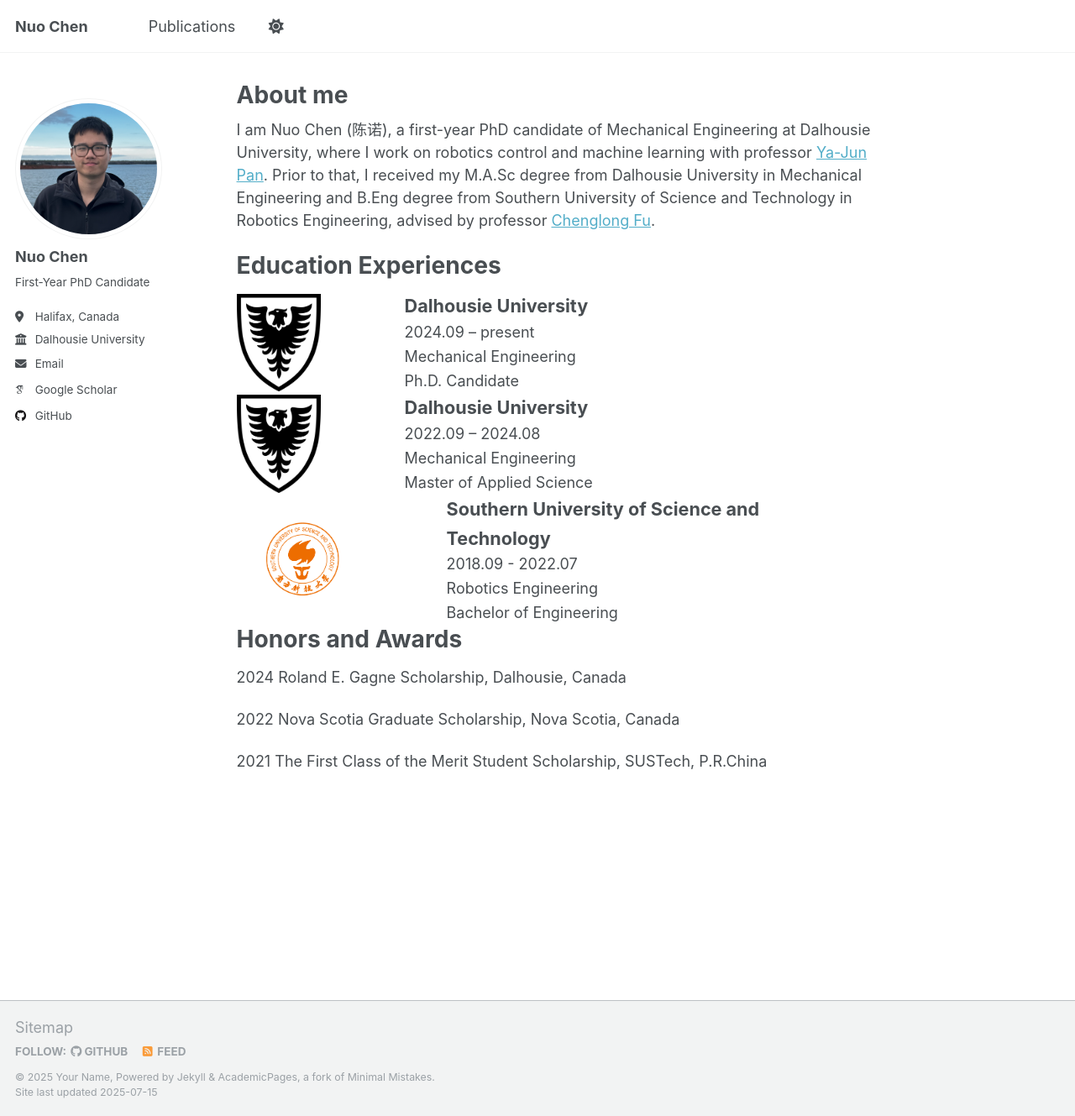
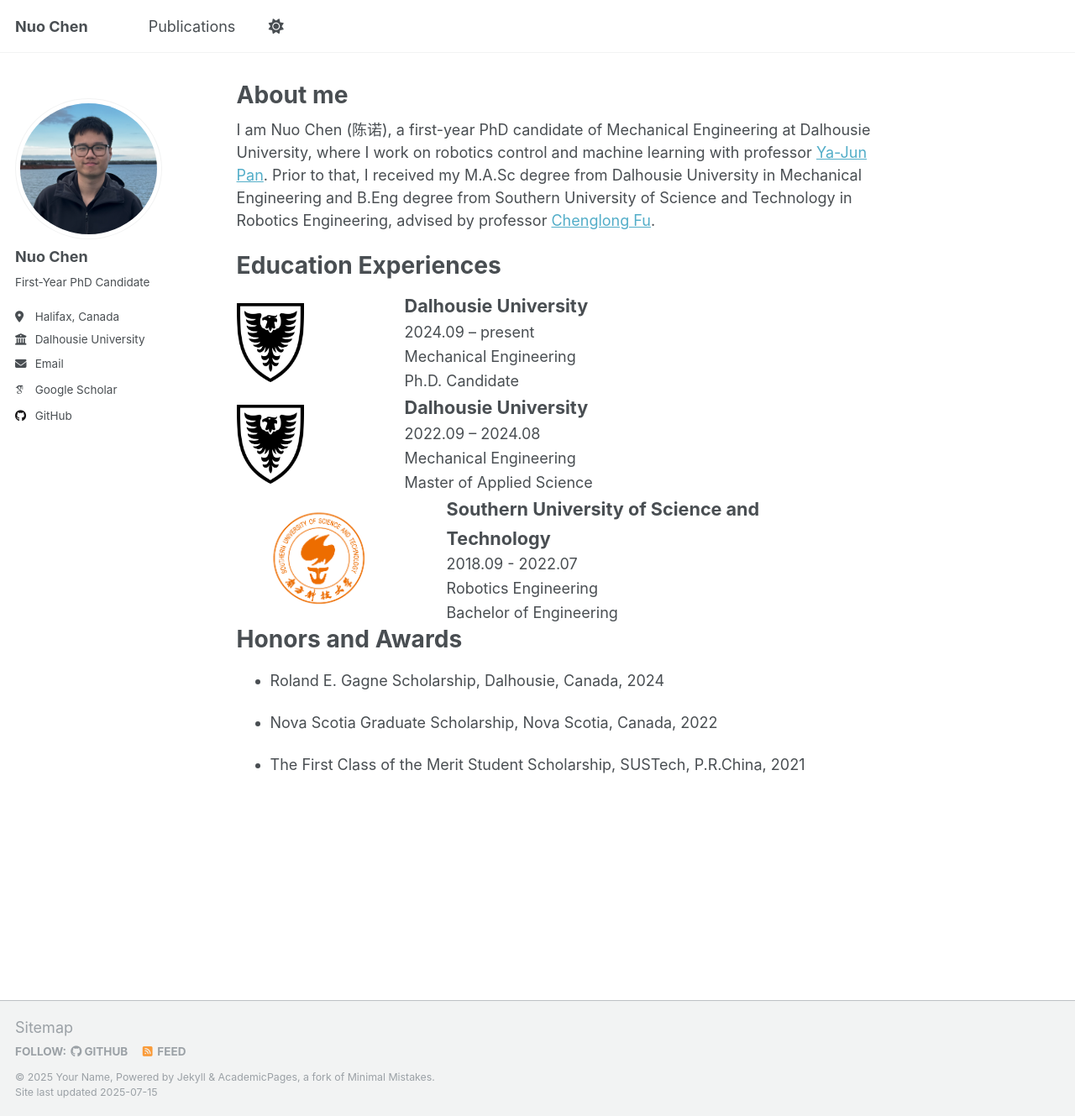
Before and after one commit to NuoChen1999/nuochen1999.github.io, a Jekyll site: the page built from _pages/about.md, in a window 1280 px wide and 1329 px high. Shown: the whole window at 84% size. Built offline with Jekyll 4.4.1, drawn with Linux system fonts in a browser that asks for light colours; some web fonts are replaced; a script that is not in the unit is left out.

Commit message:
Update about.md

```diff
--- a/_pages/about.md
+++ b/_pages/about.md
@@ -12,7 +12,7 @@ I am Nuo Chen (陈诺), a first-year PhD candidate of Mechanical Engineering at
 # Education Experiences
 <div style="width:100%; max-width:700px; display:table;line-height: 1.6;">
   <div style="display:table-cell; vertical-align:middle; width:200px;">
-    <img src="/images/dal-logo.png" alt="Dal Logo" style="max-width:100px; height:auto;">
+    <img src="/images/dal-logo.png" alt="Dal Logo" style="max-width:80px; height:auto;">
   </div>
   <div style="display:table-cell; vertical-align:middle;">
     <div style="font-weight: bold; font-size: 1.2em;">Dalhousie University</div>
@@ -24,7 +24,7 @@ I am Nuo Chen (陈诺), a first-year PhD candidate of Mechanical Engineering at
 
 <div style="width:100%; max-width:700px; display:table;line-height: 1.6;">
   <div style="display:table-cell; vertical-align:middle; width:200px;">
-    <img src="/images/dal-logo.png" alt="Dal Logo" style="max-width:100px; height:auto;">
+    <img src="/images/dal-logo.png" alt="Dal Logo" style="max-width:80px; height:auto;">
   </div>
   <div style="display:table-cell; vertical-align:middle;">
     <div style="font-weight: bold; font-size: 1.2em;">Dalhousie University</div>
@@ -36,7 +36,7 @@ I am Nuo Chen (陈诺), a first-year PhD candidate of Mechanical Engineering at
 
 <div style="width:100%; max-width:700px; display:table;line-height: 1.6;">
   <div style="display:table-cell; vertical-align:middle; width:250px;">
-    <img src="/images/sustech-logo.png" alt="SUSTech Logo" style="max-width:160px; height:auto;">
+    <img src="/images/sustech-logo.png" alt="SUSTech Logo" style="max-width:200px; height:auto;">
   </div>
   <div style="display:table-cell; vertical-align:middle;">
     <div style="font-weight: bold; font-size: 1.2em;">Southern University of Science and Technology</div>
@@ -47,8 +47,8 @@ I am Nuo Chen (陈诺), a first-year PhD candidate of Mechanical Engineering at
 </div>
 
 # Honors and Awards
-2024 Roland E. Gagne Scholarship, Dalhousie, Canada
+- Roland E. Gagne Scholarship, Dalhousie, Canada, 2024
 
-2022 Nova Scotia Graduate Scholarship, Nova Scotia, Canada
+- Nova Scotia Graduate Scholarship, Nova Scotia, Canada, 2022
 
-2021 The First Class of the Merit Student Scholarship, SUSTech, P.R.China
+- The First Class of the Merit Student Scholarship, SUSTech, P.R.China, 2021
```
